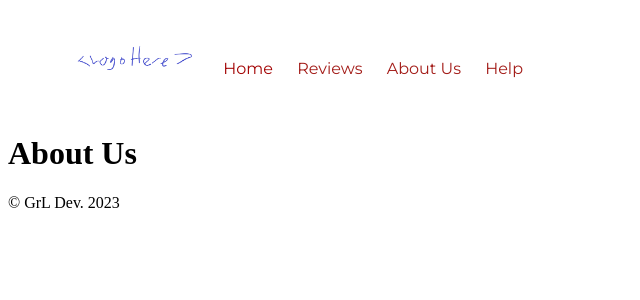
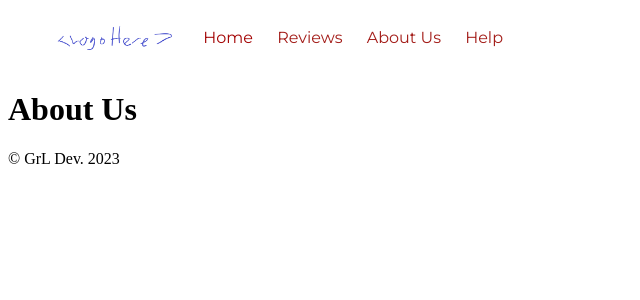
Before and after one commit to GrLdev/Rate-My-Student-Home, a Flask app: page /about in a window 1280 px wide. Shown: the top 300 px of the page, without its empty margins (0-640 px from the left). Run offline with Flask 3, Linux system fonts and the light colour scheme.

```diff
--- a/app/static/css/base.css
+++ b/app/static/css/base.css
@@ -1,8 +1,9 @@
 .navbar {
     display: flex;
-    align-items: stretch;
-    padding: 20px;
+    align-items: baseline;
     flex-wrap: nowrap;
+    justify-content: flex-start;
+    flex-direction: row;
 }
 
 nav {
@@ -22,4 +23,8 @@ nav a {
 
 .nav-logo img {
   height: 30px;
+
 }
+.nav-logo {
+  vertical-align: middle;
+}
--- a/app/templates/base.html
+++ b/app/templates/base.html
@@ -15,8 +15,7 @@
 
 <body>
 <header>
-    <div class="navbar">
-        <nav class="main-nav">
+    <nav class="navbar">
             <ul>
                 <li class="nav-logo"><img
                         src="{{ url_for('static', filename='img/' + 'LogoPlaceholder.png') }}"
@@ -26,8 +25,7 @@
                 <li class="nav-crumb"><a class="secondaryRed" href="/about">About Us</a></li>
                 <li class="nav-crumb"><a class="secondaryRed" href="/help-center">Help</a></li>
             </ul>
-        </nav>
-    </div>
+    </nav>
 
 </header>
 
```
